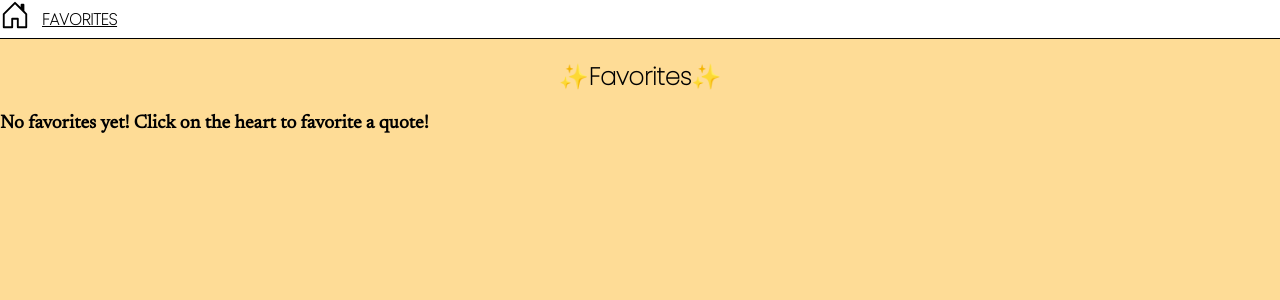
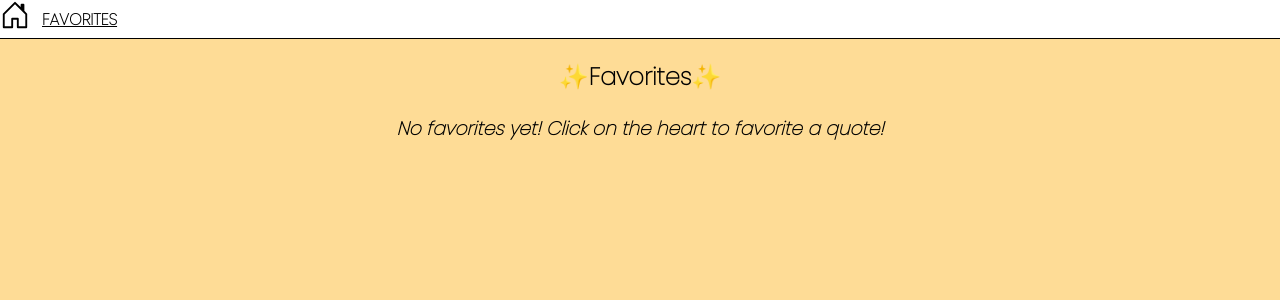
Before and after one commit to abodnar1/zen-in-ten, a React (Create React App) app: page /favorites in a window 1280 px wide. Shown: the top 300 px of the page. Built offline with nearby package versions, Linux system fonts and the light colour scheme; a web font is replaced by a local one.

Commit message:
Add some styling to no favorites message

```diff
--- a/src/App/App.css
+++ b/src/App/App.css
@@ -2,3 +2,9 @@
 	font-family: 'Poppins', sans-serif;
 	text-align: center;
 }
+
+.fave-msg {
+	font-family: 'Poppins', sans-serif;
+	text-align: center;
+	font-style: italic;
+}
--- a/src/App/App.tsx
+++ b/src/App/App.tsx
@@ -32,7 +32,7 @@ const App = () => {
         <Route exact path="/favorites" >
 					<Nav />
           <h2 className="home-header">✨Favorites✨</h2>
-          {favList.length ? <Favorites favList={favList} setFavList={setFavList} /> : <h3>No favorites yet! Click on the heart to favorite a quote!</h3>}
+          {favList.length ? <Favorites favList={favList} setFavList={setFavList} /> : <h3 className="fave-msg">No favorites yet! Click on the heart to favorite a quote!</h3>}
         </Route>
 
       </Switch>
--- a/src/Favorites/Favorites.tsx
+++ b/src/Favorites/Favorites.tsx
@@ -25,8 +25,8 @@ const Favorites = ({setFavList, favList}: FavoriteProps) => {
     })
   return (
     <div className="favorites-container">
-    {favQuotes}
-  </div>
+      {favQuotes}
+    </div>
   )
 };
 
```
